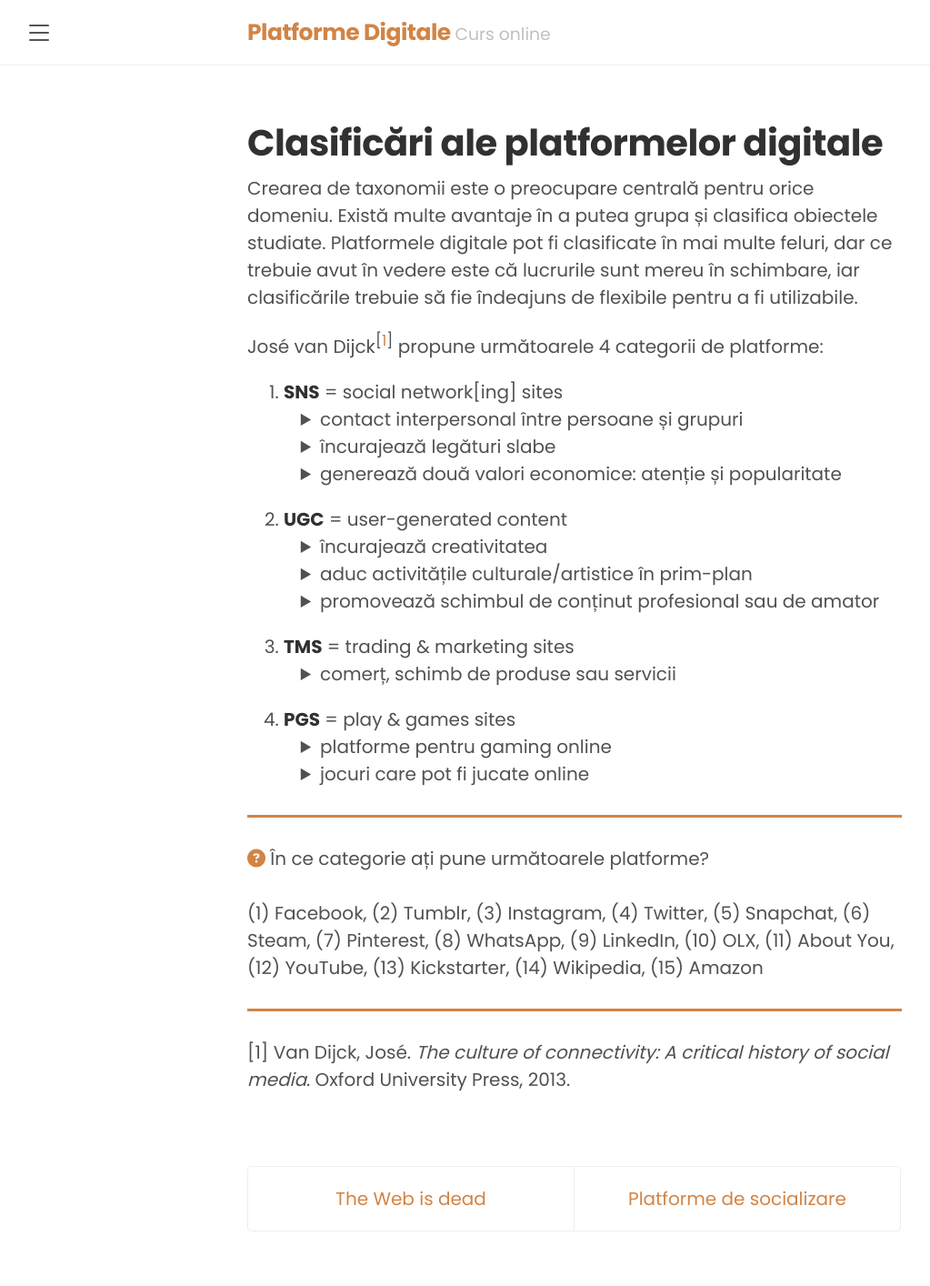
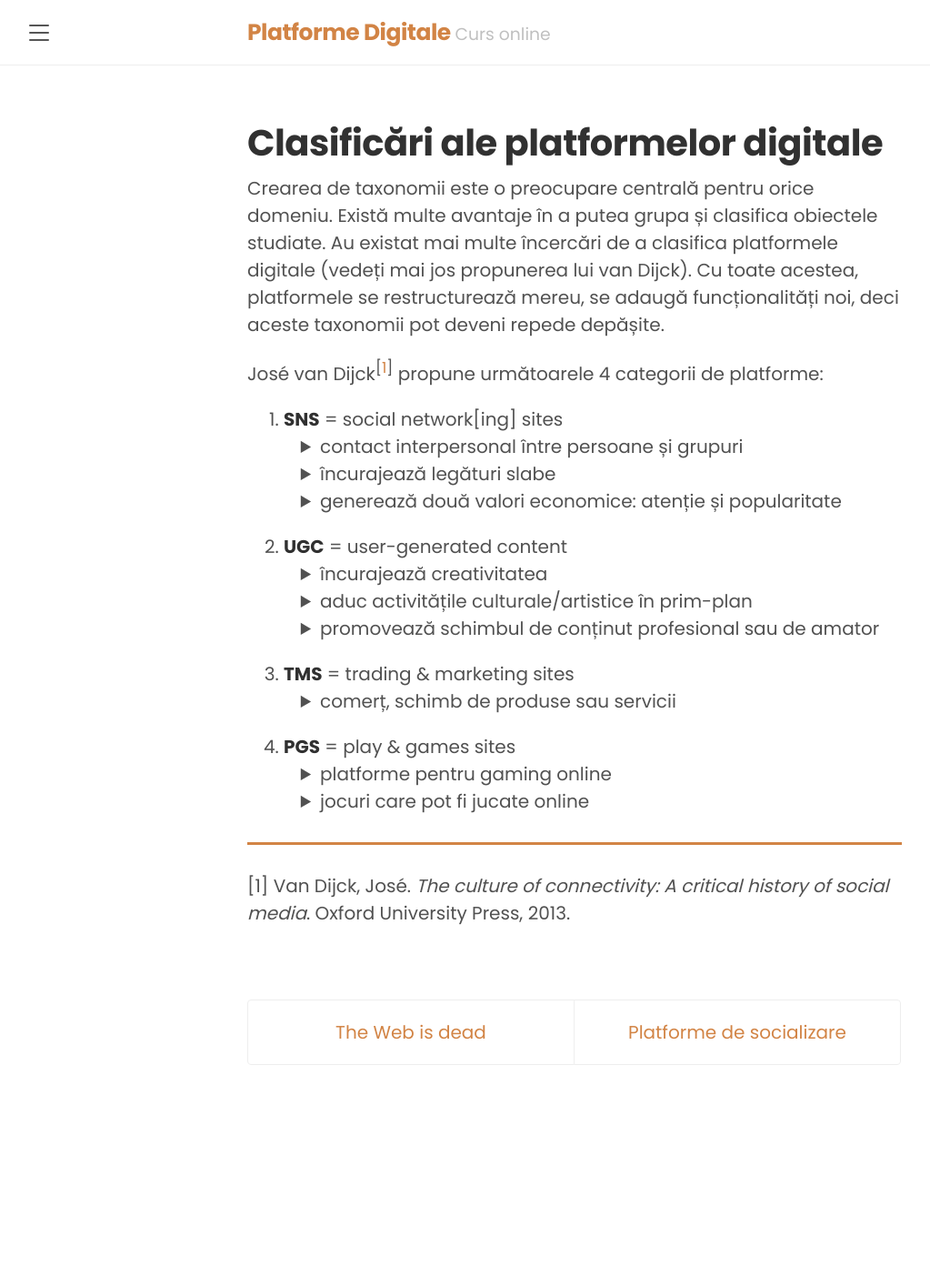
Before and after one commit to flavianana/flavianana.github.io, a Jekyll site: the page built from cursuri/tipuri-platforme/clasificari.html, in a window 1280 px wide. Shown: the whole page at 91% size, without its empty margins (8-1031 px from the left). Built offline with Jekyll 4.4.1, drawn with Linux system fonts in a browser that asks for light colours; nearby versions of some CDN libraries; comment, search, counter and statistics services are not loaded; after the commit the page ends 1231 px from its top, so only the background shows below that.

Commit message:
updated content tipuri de platforme

```diff
--- a/cursuri/tipuri-platforme/clasificari.html
+++ b/cursuri/tipuri-platforme/clasificari.html
@@ -13,9 +13,7 @@ next:
 
 <p>
   Crearea de taxonomii este o preocupare centrală pentru orice domeniu. Există multe avantaje în a putea grupa și
-  clasifica obiectele studiate. Platformele digitale pot fi clasificate în mai multe feluri, dar ce trebuie avut în
-  vedere este că lucrurile sunt mereu în schimbare, iar clasificările trebuie să fie îndeajuns de flexibile pentru a fi
-  utilizabile.
+  clasifica obiectele studiate. Au existat mai multe încercări de a clasifica platformele digitale (vedeți mai jos propunerea lui van Dijck). Cu toate acestea, platformele se restructurează mereu, se adaugă funcționalități noi, deci aceste taxonomii pot deveni repede depășite.
 </p>
 <p>
   José van Dijck<sup>[<a href="#nota1">1</a>]</sup> propune următoarele 4 categorii de platforme:
@@ -76,11 +74,6 @@ next:
 </ol>
 
 <hr>
-<i class="fas fa-question-circle"></i>
-În ce categorie ați pune următoarele platforme?<br><br>
-(1) Facebook, (2) Tumblr, (3) Instagram, (4) Twitter, (5) Snapchat, (6) Steam, (7) Pinterest, (8) WhatsApp, (9) LinkedIn, (10) OLX, (11) About You, (12) YouTube, (13) Kickstarter, (14) Wikipedia, (15) Amazon
-
-<hr>
 
 <p id="nota1">
   [1] Van Dijck, José. <em>The culture of connectivity: A critical history of social media</em>. Oxford University
```
